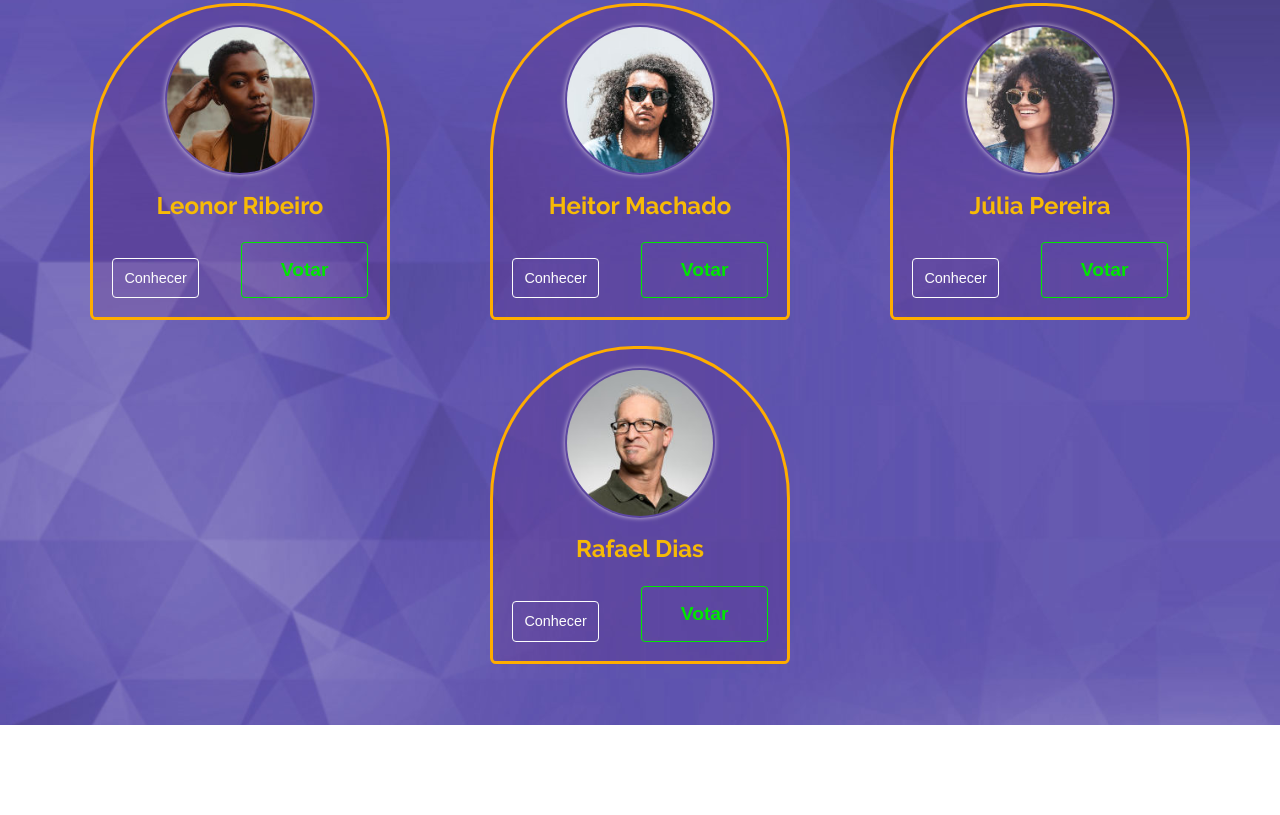
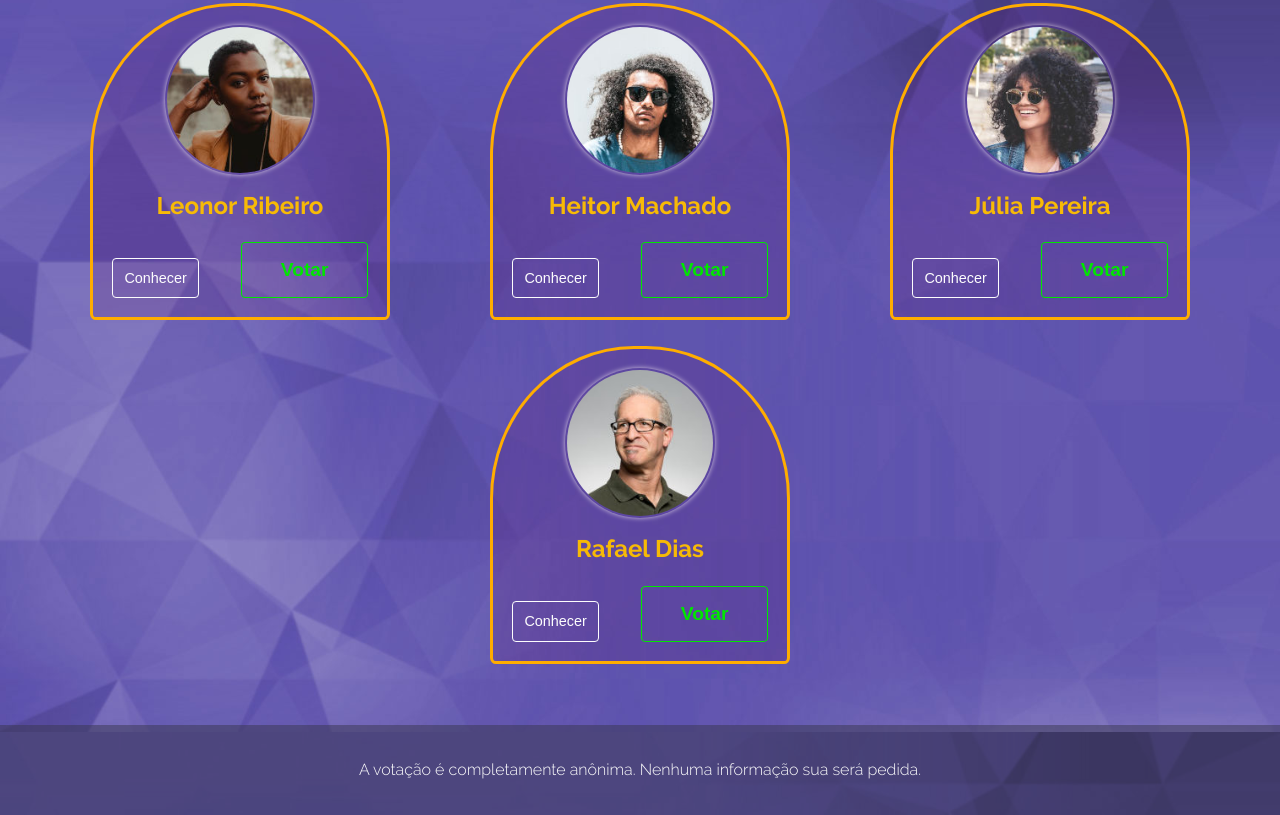
Before and after one commit to alexgmello/tv-globo-ux-ps, a plain HTML site: page index.html in a window 1280 px wide. Shown: the part 868-1683 px from the top of the page. Before the commit the page ends 1593 px from the top, so only its background shows below. Drawn offline with Linux system fonts and the light colour scheme.

Commit message:
added footer, small changes

```diff
--- a/css/main.css
+++ b/css/main.css
@@ -248,6 +248,24 @@ button+>.vote {
     color: #fdfdfd;
 }
 
+#footer {
+    display: -webkit-flex;
+    display: -moz-flex;
+    display: -ms-flex;
+    display: -o-flex;
+    display: flex;
+    justify-content: center;
+    align-items: center;
+    min-height: 90px;
+    background-color: rgba(57, 54, 81, 0.5);
+}
+
+.footer-text {
+    font-size: 1rem;
+    color: #fdfdfd;
+    font-weight: lighter;
+}
+
 /* Alertify */
 
 .alertify .ajs-header {
--- a/index.html
+++ b/index.html
@@ -38,7 +38,7 @@
       </div>
     </div>
 
-    <div class="container">
+    <main class="container">
         <h1 class="main-title">Votação Personagem do Carnaval Carioca</h1>
 
         <div id="voting-section">
@@ -140,9 +140,11 @@
                 </div>
             </section>
         </div>
-    </div>
+    </main>
 
-
+    <footer id="footer">
+        <p class="footer-text">A votação é completamente anônima. Nenhuma informação sua será pedida.</p>
+    </footer>
 
 <script>
     // Get the modal
```
